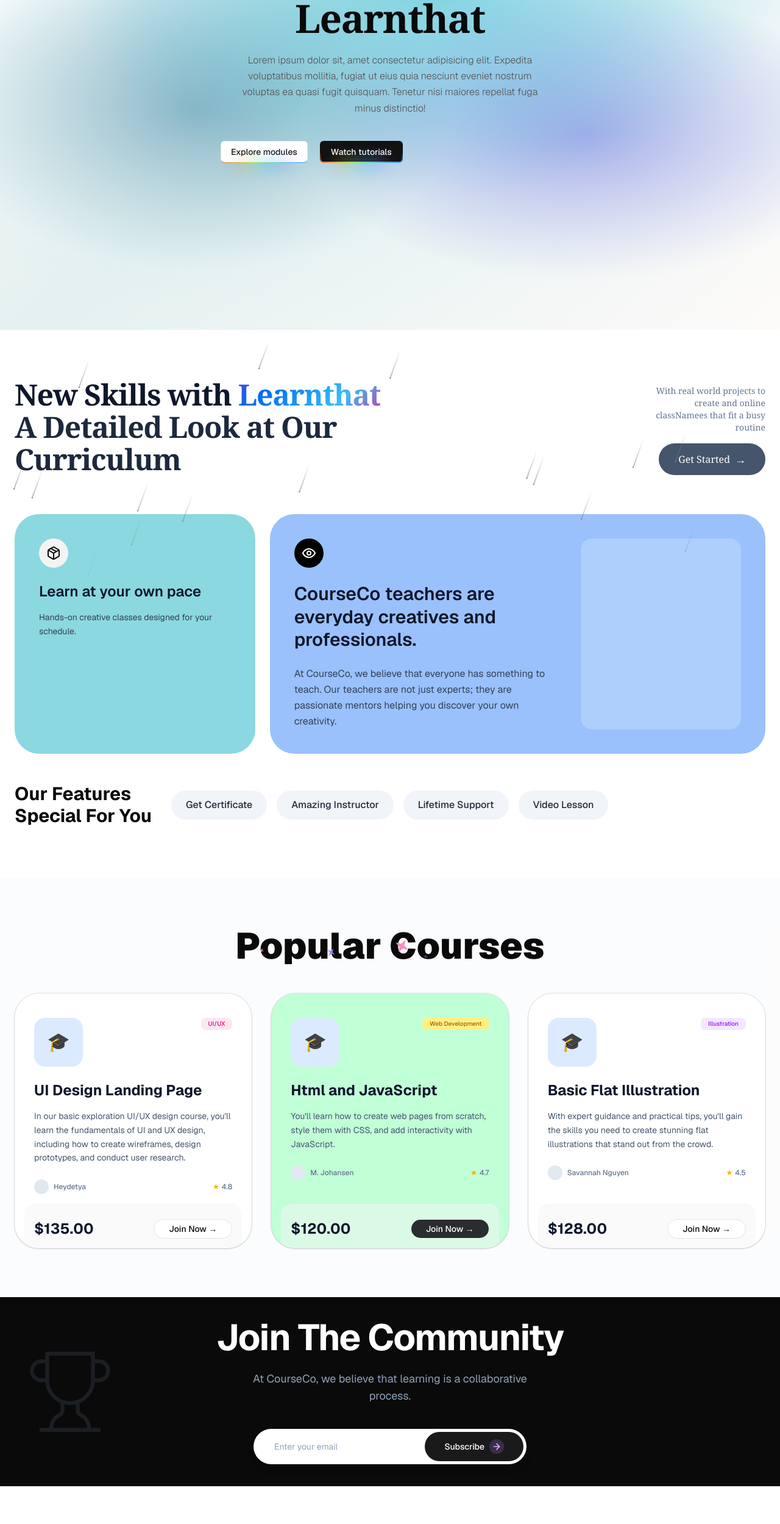
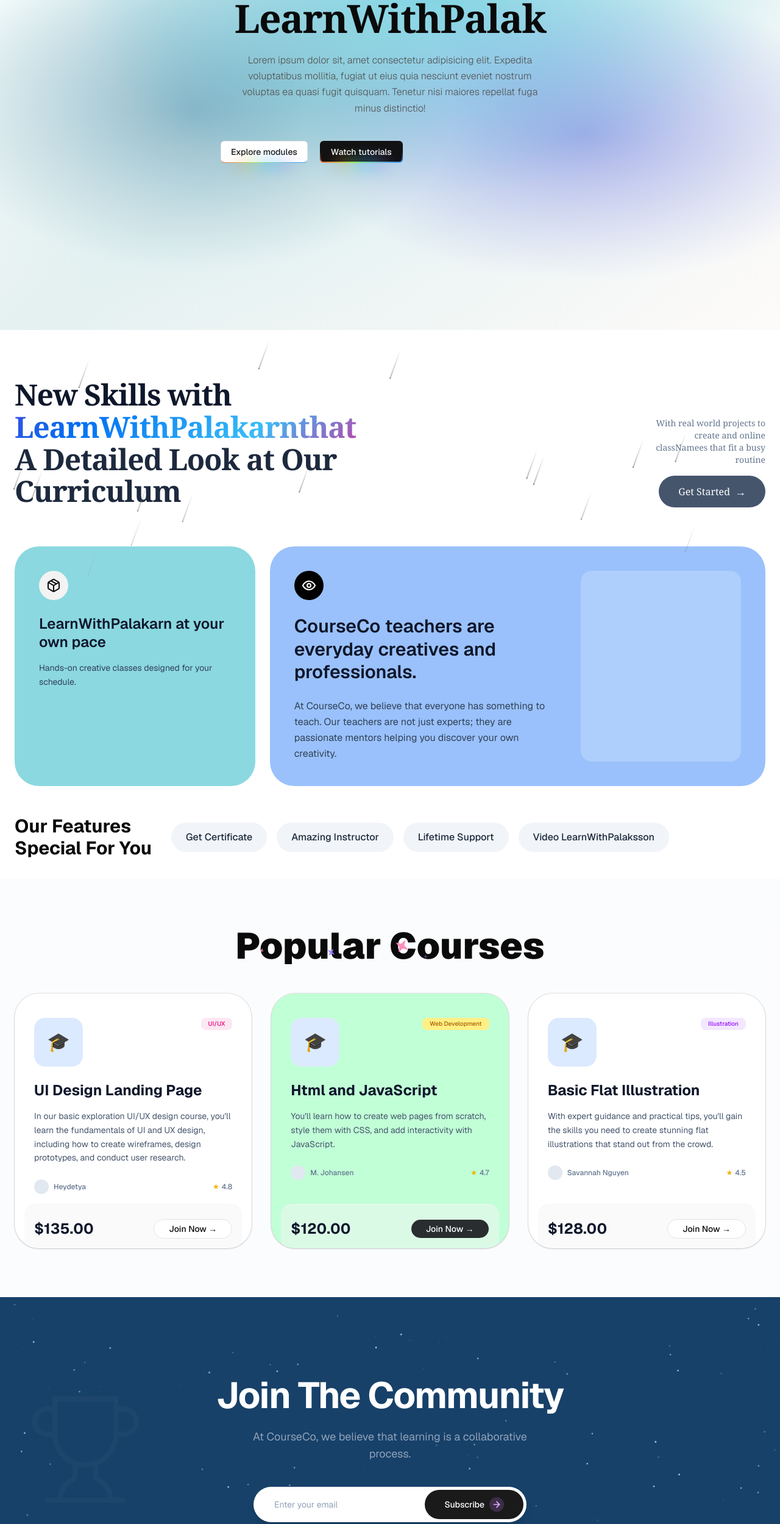
Before and after one commit to palaksingh0392-creator/learnthat, a Next.js app: page / in a window 1280 px wide. Shown: the part 259-2758 px from the top of the page at 61% size. Built offline with nearby package versions, Linux system fonts and the light colour scheme.

Commit message:
some name changes1

```diff
--- a/app/components/navbar.tsx
+++ b/app/components/navbar.tsx
@@ -13,7 +13,7 @@ export default function Navbar() {
               href="/"
               className="text-3xl font-bold tracking-tighter text-dark"
             >
-              Learnthat
+              LearnWithPalak
             </a>
           </div>
 
--- a/app/page.tsx
+++ b/app/page.tsx
@@ -11,6 +11,7 @@ import { Button } from "@/components/ui/button";
 import { ShineBorder } from "@/components/ui/shine-border";
 import { Input } from "@/components/ui/input";
 import { SparklesText } from "@/components/ui/sparkles-text";
+import { Particles } from "@/components/ui/particles";
 export default function Home() {
   return (
     <>
@@ -25,7 +26,7 @@ export default function Home() {
               Want to learn something, Switch to
             </TextAnimate>
 
-            <strong> Learnthat</strong>
+            <strong> LearnWithPalak</strong>
           </h1>
           <p className="text-base text-[#555] dark:text-white leading-[1.65] max-w-130 mx-auto mb-10 font-light">
             Lorem ipsum dolor sit, amet consectetur adipisicing elit. Expedita
@@ -64,7 +65,7 @@ export default function Home() {
             <div className="flex flex-col md:flex-row justify-between items-end mb-16 gap-6 font-serif">
               <div className="max-w-2xl">
                 <h2 className="text-5xl font-bold tracking-tight dark:text-white text-slate-900 leading-[1.1]">
-                  New Skills with <AuroraText>Learnthat</AuroraText>
+                  New Skills with <AuroraText>LearnWithPalakarnthat</AuroraText>
                   <br />
                   <span className="text-slate-800 dark:text-white">
                     A Detailed Look at Our Curriculum
@@ -104,7 +105,7 @@ export default function Home() {
                 </div>
                 <div>
                   <h3 className="text-2xl font-semibold text-slate-900 leading-tight mb-4">
-                    Learn at your own pace
+                    LearnWithPalakarn at your own pace
                   </h3>
                   <p className="text-slate-700 text-sm leading-relaxed">
                     Hands-on creative classes designed for your schedule.
@@ -157,7 +158,7 @@ export default function Home() {
                 Lifetime Support
               </span>
               <span className="px-6 py-3 bg-slate-100 rounded-full text-slate-800 font-medium cursor-pointer hover:bg-slate-200 transition-colors">
-                Video Lesson
+                Video LearnWithPalaksson
               </span>
             </div>{" "}
           </section>
@@ -224,7 +225,12 @@ export default function Home() {
           </div>
         </div>
       </section>
-      <section className="bg-[#0a0a0a] text-white py-9 px-2 relative overflow-hidden">
+      <section className="bg-[#174169] text-white py-20 px-4 min-h-125 w-full relative overflow-hidden flex items-center justify-center">
+        {/* BACKGROUND LAYER */}
+        <div className="absolute inset-0 z-0">
+          <Particles />
+        </div>
+
         {/* 1. COMMUNITY CTA */}
         <div className="max-w-3xl mx-auto text-center relative z-10">
           <h2 className="text-5xl md:text-6xl font-bold mb-6 tracking-tight">
@@ -240,9 +246,9 @@ export default function Home() {
               <Input
                 type="email"
                 placeholder="Enter your email"
-                className="border-none bg-transparent text-slate-900 focus-visible:ring-0 placeholder:text-slate-400 h-12"
+                className="border-none bg-transparent text-slate-900 focus-visible:ring-0 placeholder:text-slate-400 h-12 w-full"
               />
-              <Button className="bg-[#1a1a1a] hover:bg-slate-800 text-white rounded-full px-8 py-6 h-12 flex items-center gap-2">
+              <Button className="bg-[#1a1a1a] hover:bg-slate-800 text-white rounded-full px-8 py-6 h-12 flex items-center gap-2 shrink-0">
                 Subscribe
                 <span className="bg-purple-400/20 text-purple-300 p-1 rounded-full">
                   <svg
@@ -265,12 +271,11 @@ export default function Home() {
           </div>
         </div>
 
-        {/* 2. DECORATIVE BACKGROUND ICONS (Positioned Absolutely) */}
-        <div className="absolute top-1/2 left-10 -translate-y-1/2 opacity-20 hidden lg:block">
-          {/* Insert Trophy SVG here */}
+        {/* 2. DECORATIVE BACKGROUND ICONS */}
+        <div className="absolute top-1/2 left-10 -translate-y-1/2 opacity-10 hidden xl:block pointer-events-none">
           <svg
-            width="150"
-            height="150"
+            width="200"
+            height="200"
             viewBox="0 0 24 24"
             fill="none"
             stroke="currentColor"
```
